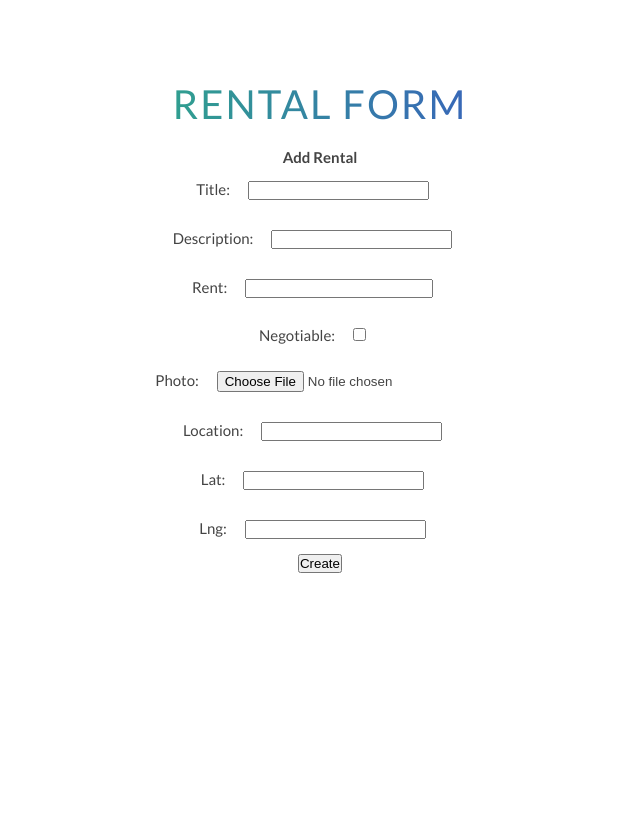
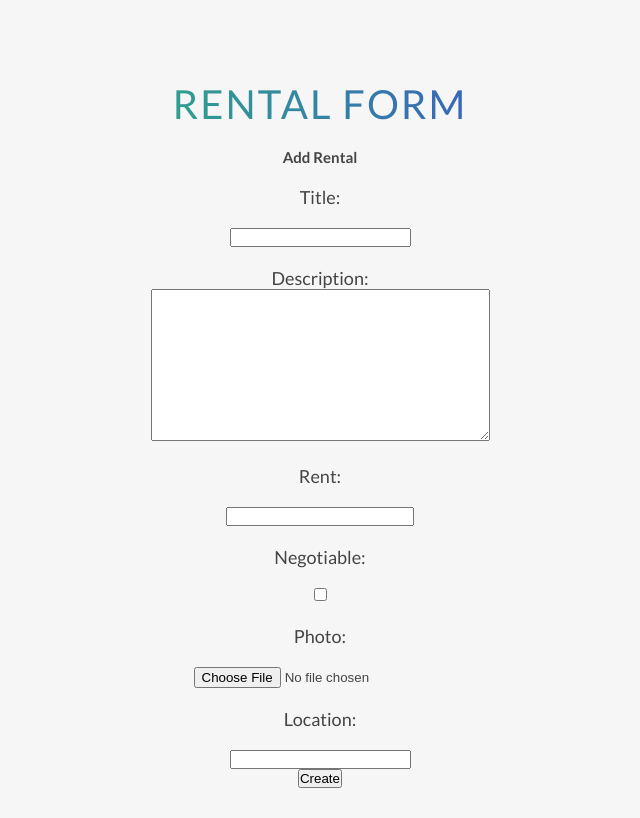
Before and after one commit to dpakach/RentalService, a Django app: page /rentals/create/ in a window 1280 px wide. Shown: the whole page, without its empty margins (320-960 px from the left). Before the commit the page ends 573 px from the top, so only its background shows below. Run offline with Django 3.2, Linux system fonts and the light colour scheme; some libraries are stand-ins or nearby versions.

Commit message:
Add some changes in models
removed lat and lng fields form rental models

```diff
--- a/rentals/forms.py
+++ b/rentals/forms.py
@@ -14,7 +14,7 @@ class RentalCreateForm(forms.ModelForm):
 
     class Meta():
         model = Rental
-        fields = ['title','description', 'rent', 'negotiable', 'photo', 'location', 'lat', 'lng', ]
+        fields = ['title','description', 'rent', 'negotiable', 'photo', 'location',]
 
 class CommentForm(forms.ModelForm):
     """
--- a/rentals/models.py
+++ b/rentals/models.py
@@ -15,14 +15,12 @@ class Rental(models.Model):
 
     # author = models.ForeignKey('User')
     title = models.CharField(max_length=128)
-    description = models.CharField(max_length=1024, blank=True, null=True)
+    description = models.TextField(max_length=1024, blank=True, null=True)
     created_date = models.DateTimeField(default=timezone.now)
     rent = models.BigIntegerField()
     negotiable = models.BooleanField()
     photo = models.FileField(upload_to='photos/', blank=True, null=True)
     location = models.CharField(max_length=256, blank=True, null=True)
-    lat = models.DecimalField(max_digits=9, decimal_places=6, blank=True, null=True)
-    lng = models.DecimalField(max_digits=9, decimal_places=6, blank=True, null=True)
 
 
     def __str__(self):
@@ -52,7 +50,7 @@ class Comment(models.Model):
 
     rental = models.ForeignKey('Rental', related_name='comments')
     # author = models.ForeignKey('User')
-    text = models.CharField(max_length=256)
+    text = models.TextField(max_length=256)
     stars = models.IntegerField()
     created_date = models.DateTimeField(default=timezone.now)
 
--- a/static/css/style.css
+++ b/static/css/style.css
@@ -17,7 +17,10 @@ html {
 body{
         box-sizing: border-box;
         padding: 3rem;
+        background-color: #f6f6f6;
+
 }
+
 .rental-photo {
         display: block;
         width: 400px;
@@ -37,7 +40,7 @@ h1 {
         padding: 0
 }
 p {
-        font-size: 1.5rem;
+        font-size: 1.8rem;
 }
 
 a {
@@ -91,3 +94,12 @@ ul {
 input {
         margin: 1.5rem;
 }
+
+label {
+        display: block;
+        margin-top: 2rem;
+}
+
+input {
+        margin: 2rem 0 0 0;
+}
```
Also changed, not shown: rentals/migrations/0006_auto_20180127_1616.py (added).
